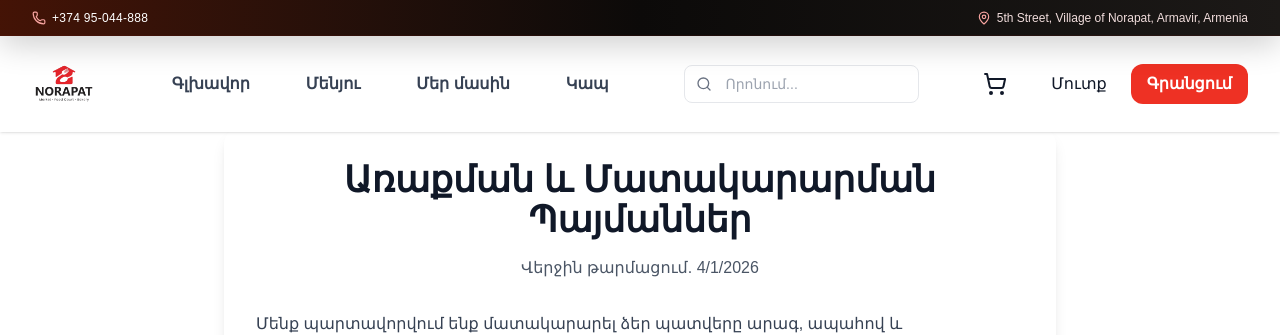
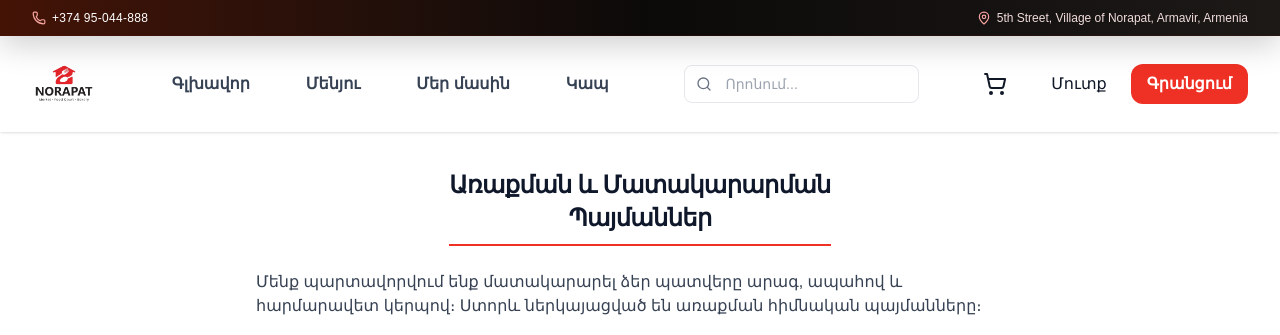
Before and after one commit to neetrino/norapat.am, a Next.js app: page /delivery in a window 1280 px wide. Shown: the top 335 px of the page. Built offline with nearby package versions, Linux system fonts and the light colour scheme; no server answers; the database is empty.

Commit message:
Առաքման և Մատակարարման Պայմաններ վերնագիր

```diff
--- a/src/app/delivery/page.tsx
+++ b/src/app/delivery/page.tsx
@@ -10,18 +10,16 @@ export const metadata: Metadata = {
 
 export default function DeliveryPage() {
   return (
-    <div className="min-h-screen bg-white">
+    <div className="min-h-screen">
       <div className="h-16" />
       <div className="max-w-4xl mx-auto px-4 sm:px-6 lg:px-8 py-8 sm:py-16">
-        <div className="bg-white rounded-2xl shadow-lg p-4 sm:p-8 mb-20 lg:mb-16">
-          <div className="text-center mb-8">
-            <h1 className="text-2xl sm:text-4xl font-bold text-gray-900 mb-4">
-              Առաքման և Մատակարարման Պայմաններ
+        <div className="px-4 pb-4 pt-6 sm:px-8 sm:pb-8 sm:pt-10 mb-20 lg:mb-16">
+          <header className="mb-6 text-center">
+            <h1 className="inline-block text-xl sm:text-2xl font-semibold tracking-tight text-slate-900 pb-2.5 border-b-2 border-orange-500 max-w-full">
+              <span className="block leading-snug">Առաքման և Մատակարարման</span>
+              <span className="block leading-snug">Պայմաններ</span>
             </h1>
-            <p className="text-gray-600">
-              Վերջին թարմացում. {new Date().toLocaleDateString('hy-AM')}
-            </p>
-          </div>
+          </header>
 
           <div className="prose prose-lg max-w-none">
             <section className="mb-8">
```
